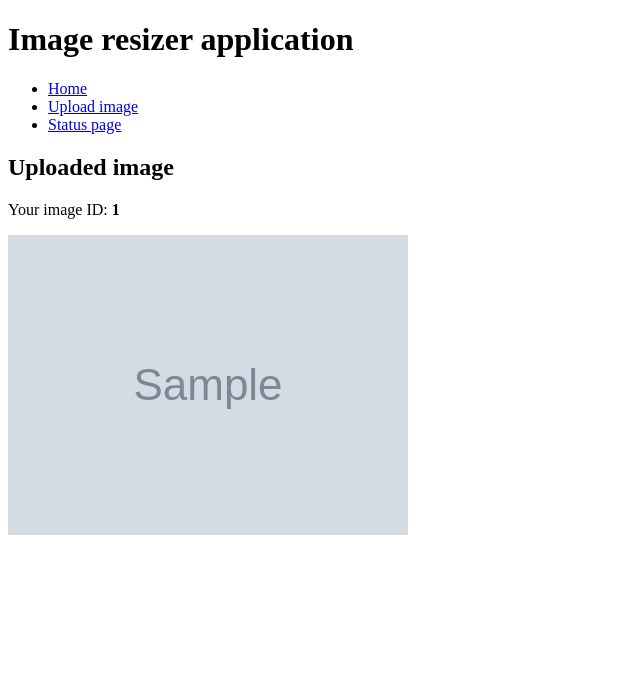
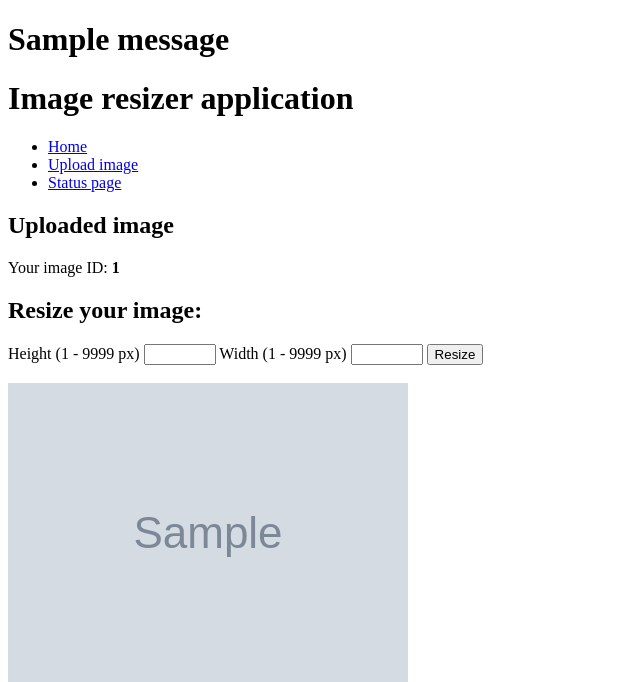
Before and after one commit to ArretVice/resizer, a Django app: page /resize/1 in a window 1280 px wide. Shown: the top 682 px of the page, without its empty margins (0-640 px from the left). Run offline with Django 3.2, Linux system fonts and the light colour scheme; tables that the repository leaves empty hold one stand-in row (values such as "Sample post"); grey boxes marked "Sample" are stand-in pictures; one stand-in notice (Sample message) is shown.

Commit message:
Added main functionality for resizing images

```diff
--- a/resizer/forms.py
+++ b/resizer/forms.py
@@ -2,7 +2,17 @@ from django import forms
 from .models import UploadedImage
 
 
+VALID_FORMATS = ['jpeg', 'jpg', 'png']
+
 class ImageUploadForm(forms.ModelForm):
+    # checking for valid image formats
+    def clean_image(self):
+        image = self.cleaned_data['image']
+        image_format = image.name.split('.')[-1].lower()
+        if image_format not in VALID_FORMATS:
+            raise forms.ValidationError(f'Error: the image must be in one of the following formats: {", ".join(VALID_FORMATS)}.')
+        return image
+
     class Meta:
         model = UploadedImage
         fields = ('image', )
--- /dev/null
+++ b/resizer/functions.py
@@ -0,0 +1,6 @@
+from PIL import Image
+
+
+# Image.resize((width, height)) - returns resized copy
+def resize_image(image, width, height):
+    return Image.open(image).resize((width, height))
--- a/resizer/templates/resizer/home.html
+++ b/resizer/templates/resizer/home.html
@@ -6,6 +6,12 @@
     </title>
 </head>
 <body>
+    <!-- Messages -->
+        {% if messages %}
+            {% for message in messages %}
+              <h1>{{ message }}</h1>
+            {% endfor %}
+        {% endif %}
     <h1>Image resizer application</h1>
     <ul>
         <li><a href="{% url 'resizer:home' %}">Home</a></li>
--- a/resizer/templates/resizer/resize.html
+++ b/resizer/templates/resizer/resize.html
@@ -3,5 +3,15 @@
 {% block content %}
     <h2>Uploaded image</h2>
     <p>Your image ID: <strong>{{ image.pk }}</strong></p>
+    <h2>Resize your image:</h2>
+    <form method="post" action="{% url 'resizer:resize' image.pk %}">
+        {% csrf_token %}
+        <label for="height">Height (1 - 9999 px)</label>
+        <input type="number" name="height" min="1" max="9999" required="required">
+        <label for="width">Width (1 - 9999 px)</label>
+        <input type="number" name="width" min="1" max="9999" required="required">
+        <button type="submit">Resize</button>
+    </form>
+    <br>
     <img src="{{ image.image.url }}">
 {% endblock content %}
--- a/resizer/views.py
+++ b/resizer/views.py
@@ -1,13 +1,30 @@
 from django.shortcuts import render, redirect, get_object_or_404
+from django.contrib import messages
+from django.http import HttpResponse
 from .forms import ImageUploadForm
 from .models import UploadedImage
+from .functions import resize_image
 
+
+IMAGE_DIMENSIONS = {
+    'height': {
+        'min': 1,
+        'max': 9999,
+    },
+    'width': {
+        'min': 1,
+        'max': 9999,
+    },
+}
+HEIGHT_RANGE = range(IMAGE_DIMENSIONS['height']['min'], IMAGE_DIMENSIONS['height']['max'] + 1)
+WIDTH_RANGE = range(IMAGE_DIMENSIONS['width']['min'], IMAGE_DIMENSIONS['width']['max'] + 1)
 
 # Create your views here.
 def home(request):
     return render(request, 'resizer/home.html')
 
 def upload(request):
+    # add check for file format
     if request.method == 'POST':
         form = ImageUploadForm(request.POST, request.FILES)
         if form.is_valid():
@@ -18,12 +35,21 @@ def upload(request):
     return render(request, 'resizer/upload.html', {'form': form})
 
 def resize(request, image_id):
-    ### continue from here
     if request.method == 'POST':
-        form = ImageUploadForm(request.POST, request.FILES)#
-        if form.is_valid():#
-            image = form.save()#
-            return redirect('resizer:resize', image_id=image.pk)#
+        width = int(request.POST.get('width', None))
+        height = int(request.POST.get('height', None))
+        if (width in WIDTH_RANGE) and (height in HEIGHT_RANGE):
+            image = UploadedImage.objects.get(pk=image_id).image
+            # preserve image format by default
+            image_extension = image.name.split('.')[-1].lower()
+            if image_extension == 'jpg':
+                image_extension = 'jpeg'
+            resized_image = resize_image(image, width, height)
+            response = HttpResponse(content_type=f"image/{image_extension}")
+            resized_image.save(response, f'{image_extension.upper()}')
+            return response
+        else:
+            messages.error(request, 'Error: image dimensions out of range.')
     image = UploadedImage.objects.get(pk=image_id)
     return render(request, 'resizer/resize.html', {'image': image})
 
```
Also changed, not shown: resizer/templates/resizer/resized_image.html (added, +7 -0 lines), resizer/urls.py (line endings or trailing spaces), 1 other file.
